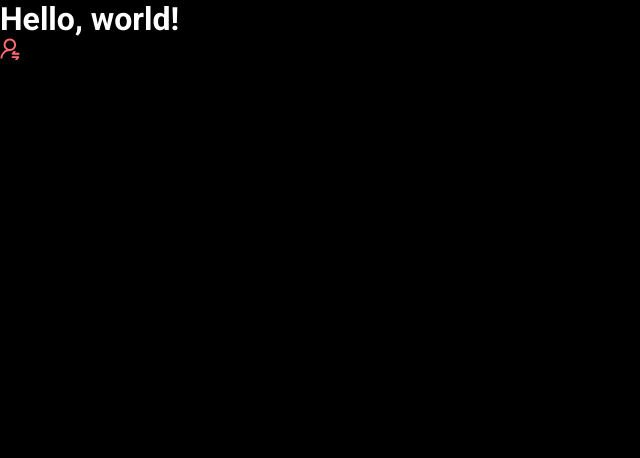
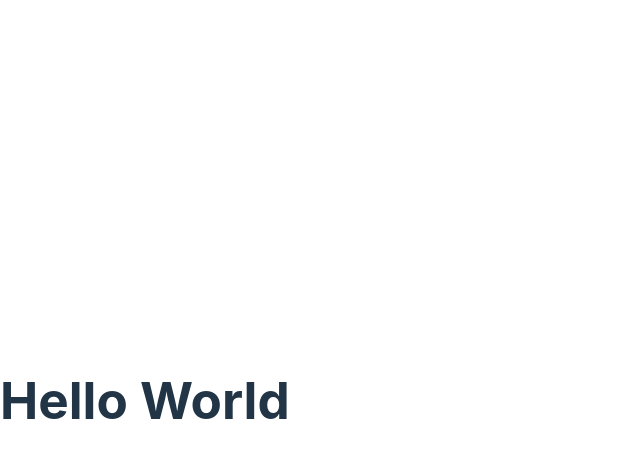
Before and after one commit to antonioroque200OK/rqdealsforce, a React (Vite) app in the folder frontend/: page / in a window 1280 px wide. Shown: the top 458 px of the page, without its empty margins (0-640 px from the left). Built offline with nearby package versions, Linux system fonts and the light colour scheme.

Commit message:
Recreated frontend from scratch with Vite

```diff
--- a/frontend/src/App.tsx
+++ b/frontend/src/App.tsx
@@ -1,12 +1,9 @@
-import { NotificationButton } from './components/NotificationButton'
-
 function App() {
   return (
     <div>
-      <h1>Hello, world!</h1>
-      <NotificationButton />
+      <h1>Hello World</h1>
     </div>
-  )
+  );
 }
 
 export default App
--- a/frontend/src/components/NotificationButton/index.tsx
+++ /dev/null
@@ -1,9 +0,0 @@
-import icon from "../../assets/images/notification-icon.svg"
-
-export function NotificationButton() {
-    return (
-        <div className="sales-red-btn">
-            <img src={ icon } alt="notify" />
-        </div>
-    );
-}
--- a/frontend/src/index.css
+++ b/frontend/src/index.css
@@ -1,21 +1,70 @@
-@import url("https://fonts.googleapis.com/css2?family=Roboto:wght@300;400;700&display=swap");
+:root {
+  font-family: Inter, Avenir, Helvetica, Arial, sans-serif;
+  font-size: 16px;
+  line-height: 24px;
+  font-weight: 400;
 
-* {
-  font-family: "Roboto", sans-serif;
-  box-sizing: border-box;
-  margin: 0;
-  padding: 0;
+  color-scheme: light dark;
+  color: rgba(255, 255, 255, 0.87);
+  background-color: #242424;
+
+  font-synthesis: none;
+  text-rendering: optimizeLegibility;
+  -webkit-font-smoothing: antialiased;
+  -moz-osx-font-smoothing: grayscale;
+  -webkit-text-size-adjust: 100%;
 }
 
-body,
-html {
-  background-color: #000;
-  color: #fff;
+a {
+  font-weight: 500;
+  color: #646cff;
+  text-decoration: inherit;
+}
+a:hover {
+  color: #535bf2;
 }
 
-a,
-a:hover,
-a:visited {
-  color: unset;
-  text-decoration: none;
+body {
+  margin: 0;
+  display: flex;
+  place-items: center;
+  min-width: 320px;
+  min-height: 100vh;
 }
+
+h1 {
+  font-size: 3.2em;
+  line-height: 1.1;
+}
+
+button {
+  border-radius: 8px;
+  border: 1px solid transparent;
+  padding: 0.6em 1.2em;
+  font-size: 1em;
+  font-weight: 500;
+  font-family: inherit;
+  background-color: #1a1a1a;
+  cursor: pointer;
+  transition: border-color 0.25s;
+}
+button:hover {
+  border-color: #646cff;
+}
+button:focus,
+button:focus-visible {
+  outline: 4px auto -webkit-focus-ring-color;
+}
+
+@media (prefers-color-scheme: light) {
+  :root {
+    color: #213547;
+    background-color: #ffffff;
+  }
+  a:hover {
+    color: #747bff;
+  }
+  button {
+    background-color: #f9f9f9;
+  }
+}
```
Also changed, not shown: frontend/src/assets/images/notification-icon.svg (deleted).
